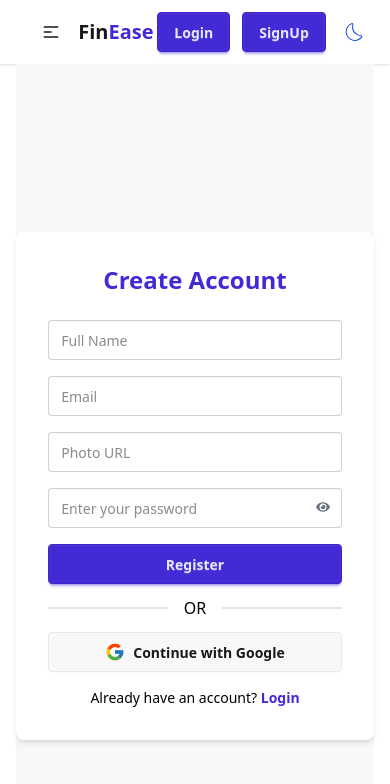
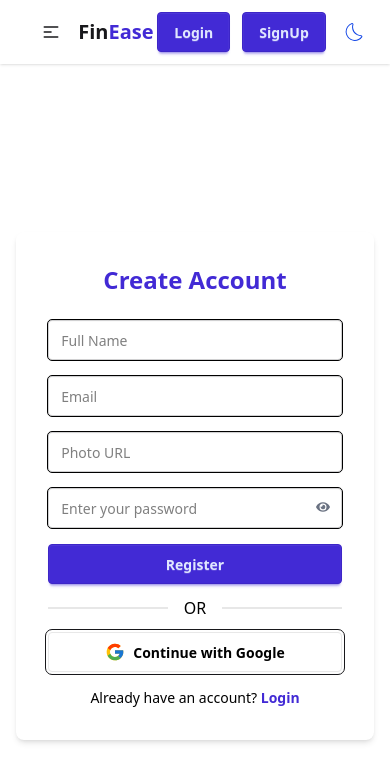
Before and after one commit to ajhar-07/finease-client, a React (Vite) app: page /register in a window 390 px wide. Shown: the top 784 px of the page. Built offline with nearby package versions, Linux system fonts and the light colour scheme; no server answers.

Commit message:
UI Modified in My Transaction for responsive

```diff
--- a/src/Components/Login.jsx
+++ b/src/Components/Login.jsx
@@ -56,7 +56,7 @@ const handleLoginwithGoogle=()=>{
             type="email"
             name="email"
             placeholder="Email"
-            className="input input-bordered w-full"
+            className="input input-bordered w-full bg-white text-black outline-1"
             required
           />
            <div className="relative">
@@ -65,7 +65,7 @@ const handleLoginwithGoogle=()=>{
                          name="password"
                          placeholder="Enter your password"
                          required
-                         className="input input-bordered w-full pr-12"
+                         className="input input-bordered w-full pr-12 bg-white text-black outline-1"
                        />
                        <button
                          type="button"
@@ -83,7 +83,7 @@ const handleLoginwithGoogle=()=>{
 
         <div className="divider  text-black ">OR</div>
 
-        <button onClick={handleLoginwithGoogle} className="btn w-full flex items-center justify-center gap-2 border">
+        <button onClick={handleLoginwithGoogle} className="btn w-full flex items-center justify-center gap-2 border bg-white outline-1 text-black">
           <FcGoogle className="text-xl" /> Continue with Google
         </button>
 
--- a/src/Components/Profile.jsx
+++ b/src/Components/Profile.jsx
@@ -91,7 +91,7 @@ const Profile = () => {
                     type="text"
                     value={newName}
                     onChange={(e) => setNewName(e.target.value)}
-                    className="input input-bordered w-full mt-1"
+                    className="input bg-white outline-1 input-bordered w-full mt-1"
                     placeholder="Enter your new name"
                     required
                   />
@@ -104,7 +104,7 @@ const Profile = () => {
                     type="text"
                     value={newPhoto}
                     onChange={(e) => setNewPhoto(e.target.value)}
-                    className="input input-bordered w-full mt-1"
+                    className="input input-bordered w-full mt-1 bg-white outline-1"
                     placeholder="Enter new photo URL"
                     required
                   />
--- a/src/Components/Register.jsx
+++ b/src/Components/Register.jsx
@@ -1,5 +1,5 @@
 import React, { useState } from "react";
-import { Link } from "react-router";
+import { Link, useLocation, useNavigate } from "react-router";
 import { FcGoogle } from "react-icons/fc";
 
 import { use } from "react";
@@ -11,6 +11,10 @@ import { updateProfile } from "firebase/auth";
 const Register = () => {
     const {user,UserRegister,LoginwithGoogle}=use(AuthContext)
     const [showpass,setShowPass]=useState(false)
+     const navigate = useNavigate();
+  const location = useLocation();
+
+  const from = location.state?.from?.pathname || "/";
     const handleregister=(e)=>{
         e.preventDefault()
         // const displayName=user.displayName
@@ -43,7 +47,7 @@ const Register = () => {
         displayName: name,
         photoURL: photourl || null,
       });
-
+            navigate(from, { replace: true });
             toast.success("Login Successfull")
         })
         .catch(error=>{
@@ -57,6 +61,7 @@ const Register = () => {
     LoginwithGoogle()
     .then(()=>{
         toast.success("Login Successfull")
+         navigate(from, { replace: true });
     })
     .catch(error=>{
         console.log(error);
@@ -66,7 +71,7 @@ const Register = () => {
  }
 
   return (
-    <div className="flex justify-center items-center min-h-screen bg-base-200">
+    <div className="flex justify-center items-center min-h-screen ">
       <div className="bg-white shadow-md rounded-lg p-8 w-96">
         <h2 className="text-2xl font-bold text-center text-primary mb-6">
           Create Account
@@ -77,21 +82,21 @@ const Register = () => {
             type="text"
             name="name"
             placeholder="Full Name"
-            className="input input-bordered w-full"
+            className="input input-bordered w-full bg-white text-black outline-1"
             required
           />
           <input
             type="email"
             name="email"
             placeholder="Email"
-            className="input input-bordered w-full"
+            className="input input-bordered w-full bg-white text-black outline-1"
             required
           />
           <input
             type="text"
             name="photourl"
             placeholder="Photo URL"
-            className="input input-bordered w-full"
+            className="input input-bordered w-full bg-white text-black outline-1"
           />
           <div className="relative">
               <input
@@ -99,7 +104,7 @@ const Register = () => {
                 name="password"
                 placeholder="Enter your password"
                 required
-                className="input input-bordered w-full pr-12"
+                className="input input-bordered w-full pr-12 bg-white text-black outline-1"
               />
               <button
                 type="button"
@@ -117,7 +122,7 @@ const Register = () => {
 
         <div className="divider text-black">OR</div>
 
-        <button onClick={handleLoginwithGoogle} className="btn w-full flex items-center justify-center gap-2 border">
+        <button onClick={handleLoginwithGoogle} className="bg-white text-black outline-1 btn w-full flex items-center justify-center gap-2 border">
           <FcGoogle className="text-xl" /> Continue with Google
         </button>
 
--- a/src/Layouts/Mainlayout.jsx
+++ b/src/Layouts/Mainlayout.jsx
@@ -5,7 +5,7 @@ import Footer from '../Components/Footer';
 
 const Mainlayout = () => {
     return (
-        <div className='bg-base-100'>
+        <div className=''>
         <header>
             <Navbar/>
             </header>
--- a/src/Pages/Home/BudgetingTips.jsx
+++ b/src/Pages/Home/BudgetingTips.jsx
@@ -21,7 +21,7 @@ const BudgetingTips = () => {
   ];
 
   return (
-    <section className="bg-base-100 py-16 px-6">
+    <section className=" py-16 px-6">
       <div className="w-11/12 mx-auto text-center">
         <h2 className="text-3xl md:text-4xl font-bold mb-6">
           💡 Smart <span className="text-primary">Budgeting Tips</span>
--- a/src/Pages/Mytransaction.jsx
+++ b/src/Pages/Mytransaction.jsx
@@ -126,9 +126,9 @@ const sortItm = (() => {
         {sortItm.map((t) => (
           <div
             key={t._id}
-            className="flex flex-row-reverse items-center justify-between  rounded-lg shadow-md bg-blue-100 p-4 hover:shadow-md transition"
+            className="flex flex-col md:flex-row md:items-center justify-between rounded-lg shadow-md bg-blue-100 p-4 hover:shadow-lg transition"
           >
-            <div className="flex  gap-2">
+            <div className="flex flex-wrap justify-end gap-2 mb-3 md:mb-0">
               <button
                 onClick={()=>handlemodal(t)}
                 className="bg-blue-500 hover:bg-blue-600 text-white px-3 py-1 rounded flex items-center gap-1"
@@ -150,8 +150,8 @@ const sortItm = (() => {
                 <FaEye /> View
               </button>
             </div>
-            <div className="flex-1 ml-6 grid grid-cols-3 gap-x-6 gap-y-2 text-gray-700">
-              <p>
+            <div className="flex-1 grid grid-cols-1 sm:grid-cols-2 md:grid-cols-3 gap-4 px-5 text-gray-700">
+              <p className="">
                 <span className="font-semibold">Type:</span> {t.type}
               </p>
               <p>
--- a/src/Pages/Report.jsx
+++ b/src/Pages/Report.jsx
@@ -5,6 +5,7 @@ import { useState } from 'react';
 import { useEffect } from 'react';
 import axios from 'axios';
 import { Bar, BarChart, CartesianGrid, Cell, Legend, Pie, PieChart, ResponsiveContainer, Tooltip, XAxis, YAxis } from 'recharts';
+import { Link } from 'react-router';
 
 const Report = () => {
     const {user}=use(AuthContext)
@@ -25,7 +26,18 @@ const Report = () => {
 
 
     if(!transactions.length){
-        return <p>Loading...</p>
+        return <div className="flex flex-col items-center justify-center min-h-[200px] rounded-xl shadow-md p-6 space-y-4">
+  <p className="text-gray-600 text-lg font-medium">
+    No Data Added For Reporting.
+  </p>
+  <Link
+    to={'/add-transaction'}
+    className="px-4 py-2 bg-blue-500 text-white font-semibold rounded-lg hover:bg-blue-600 transition"
+  >
+    Add Transaction
+  </Link>
+</div>
+
     }
 
     const categorydata=transactions.filter((tr)=>tr.type==="Expense")
```
